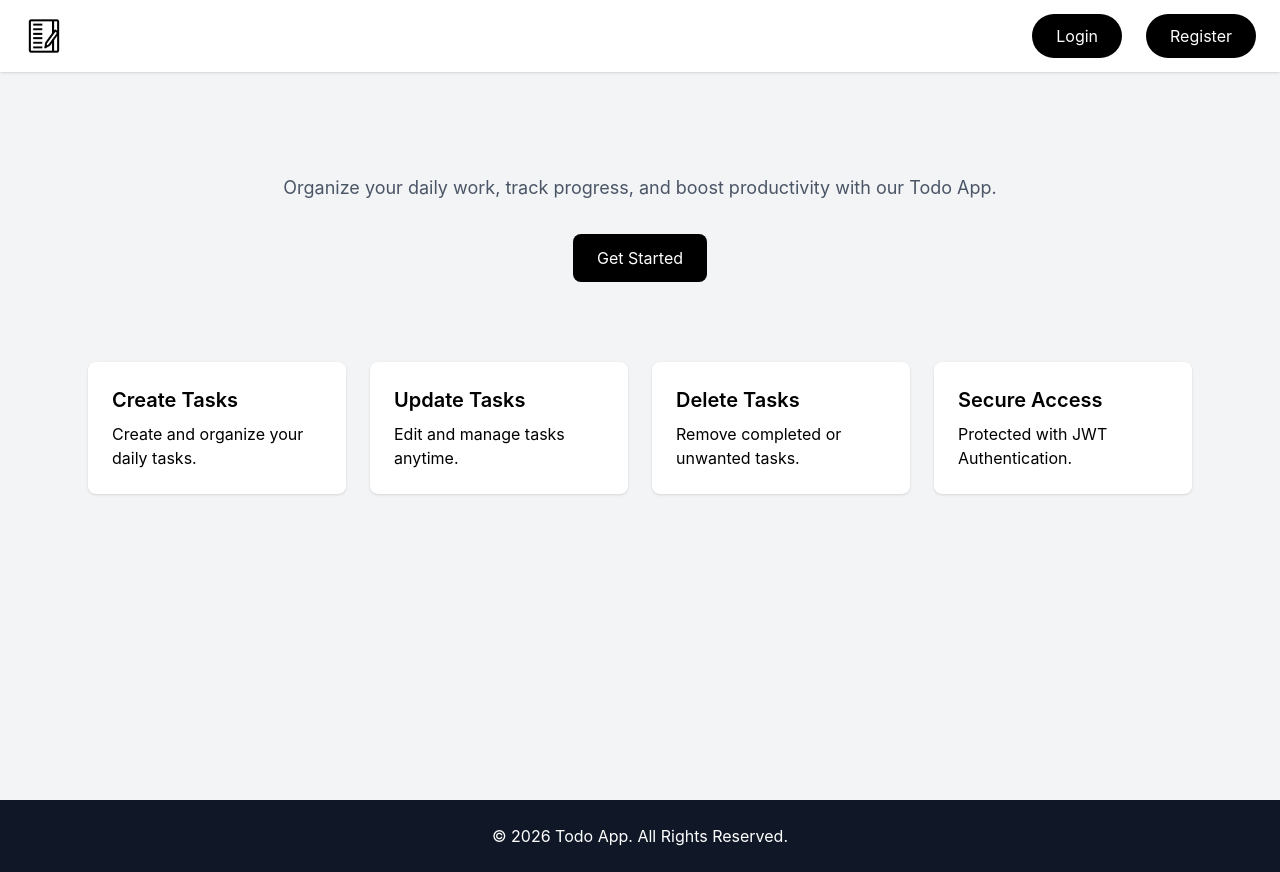
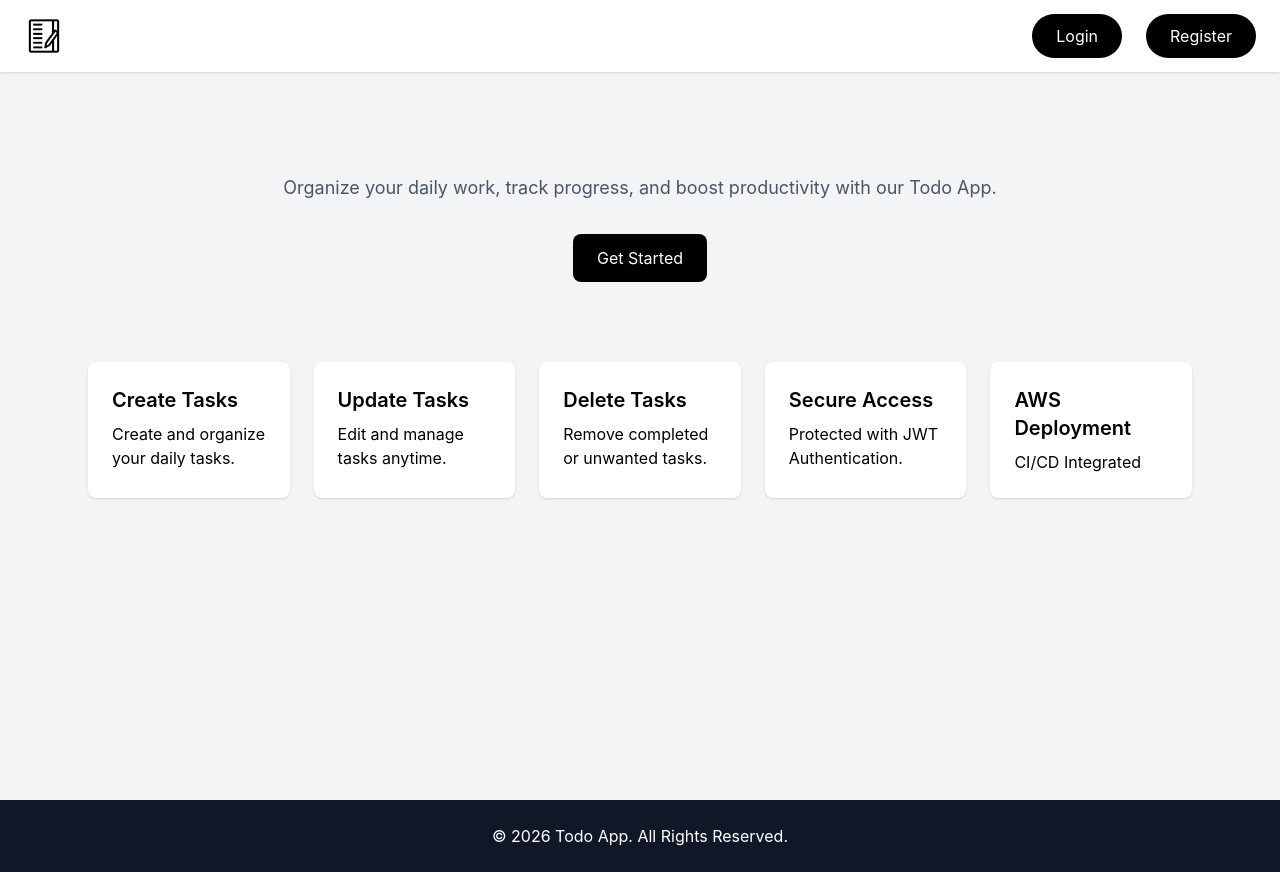
Before and after one commit to ajayroll1/Mern, a React (Vite) app in the folder my-app/: page / in a window 1280 px wide. Built offline with nearby package versions, Linux system fonts and the light colour scheme.

Commit message:
aws card added in homepage

```diff
--- a/my-app/src/pages/Home.jsx
+++ b/my-app/src/pages/Home.jsx
@@ -65,7 +65,7 @@ function Home() {
           </div>
         </section>
 
-        <section className="max-w-6xl mx-auto grid md:grid-cols-4 gap-6 px-6 pb-20">
+        <section className="max-w-6xl mx-auto grid md:grid-cols-5 gap-6 px-6 pb-20">
           <div className="bg-white p-6 rounded-lg shadow hover:bg-blue-200">
             <h2 className="text-xl font-semibold mb-2">Create Tasks</h2>
             <p>Create and organize your daily tasks.</p>
@@ -85,6 +85,10 @@ function Home() {
             <h2 className="text-xl font-semibold mb-2">Secure Access</h2>
             <p>Protected with JWT Authentication.</p>
           </div>
+          <div className="bg-white p-6 rounded-lg shadow hover:bg-blue-200">
+            <h2 className="text-xl font-semibold mb-2">AWS Deployment</h2>
+            <p>CI/CD Integrated</p>
+          </div>
         </section>
       </main>
 
--- a/my-app/src/pages/Login.jsx
+++ b/my-app/src/pages/Login.jsx
@@ -33,10 +33,9 @@ function Login() {
       setMessage(data.message);
 
       if (data.success) {
-        // Context API login
         login(data.token);
 
-        // Redirect to Dashboard
+
         navigate("/dashboard", { replace: true });
       }
     } catch (error) {
```
